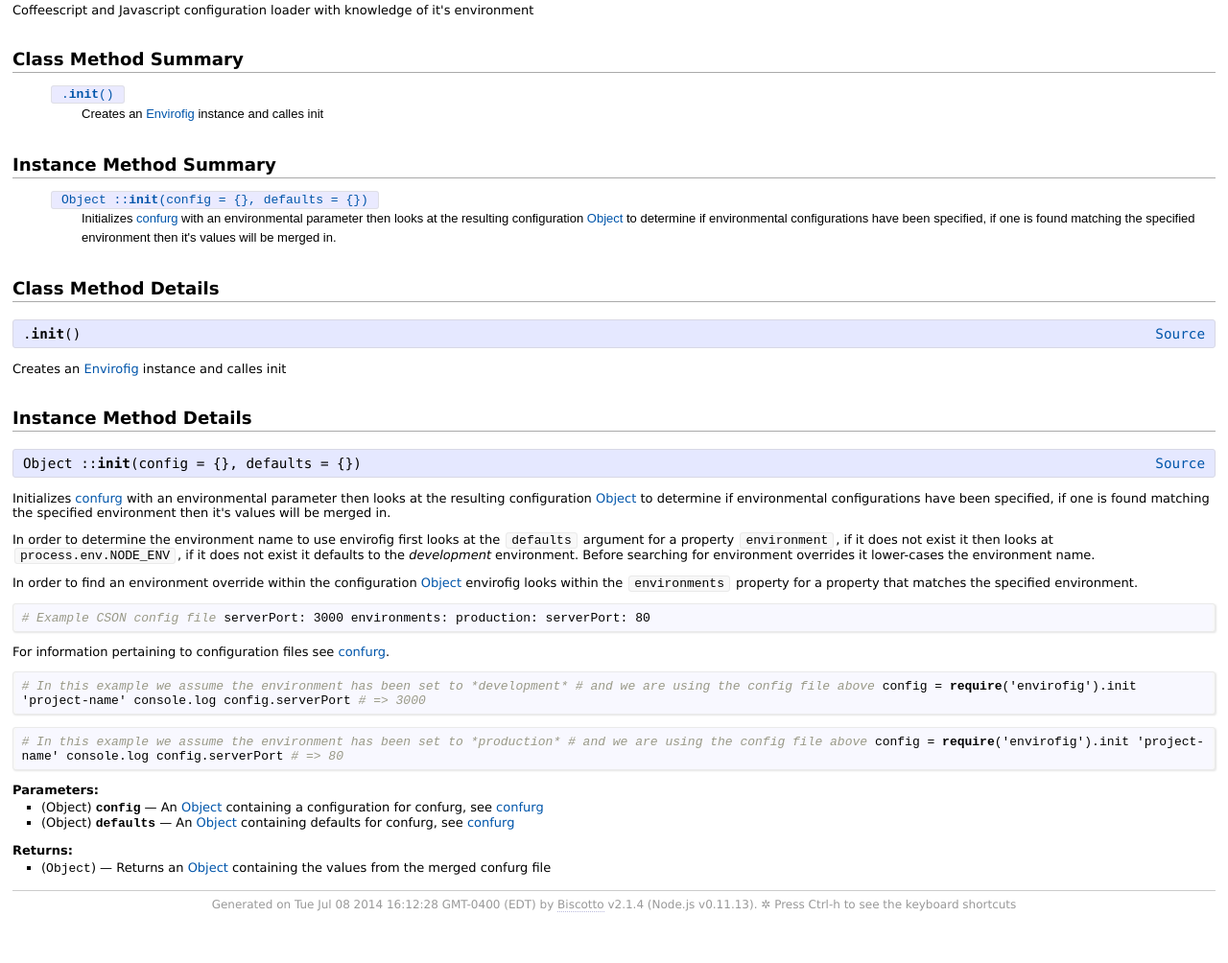
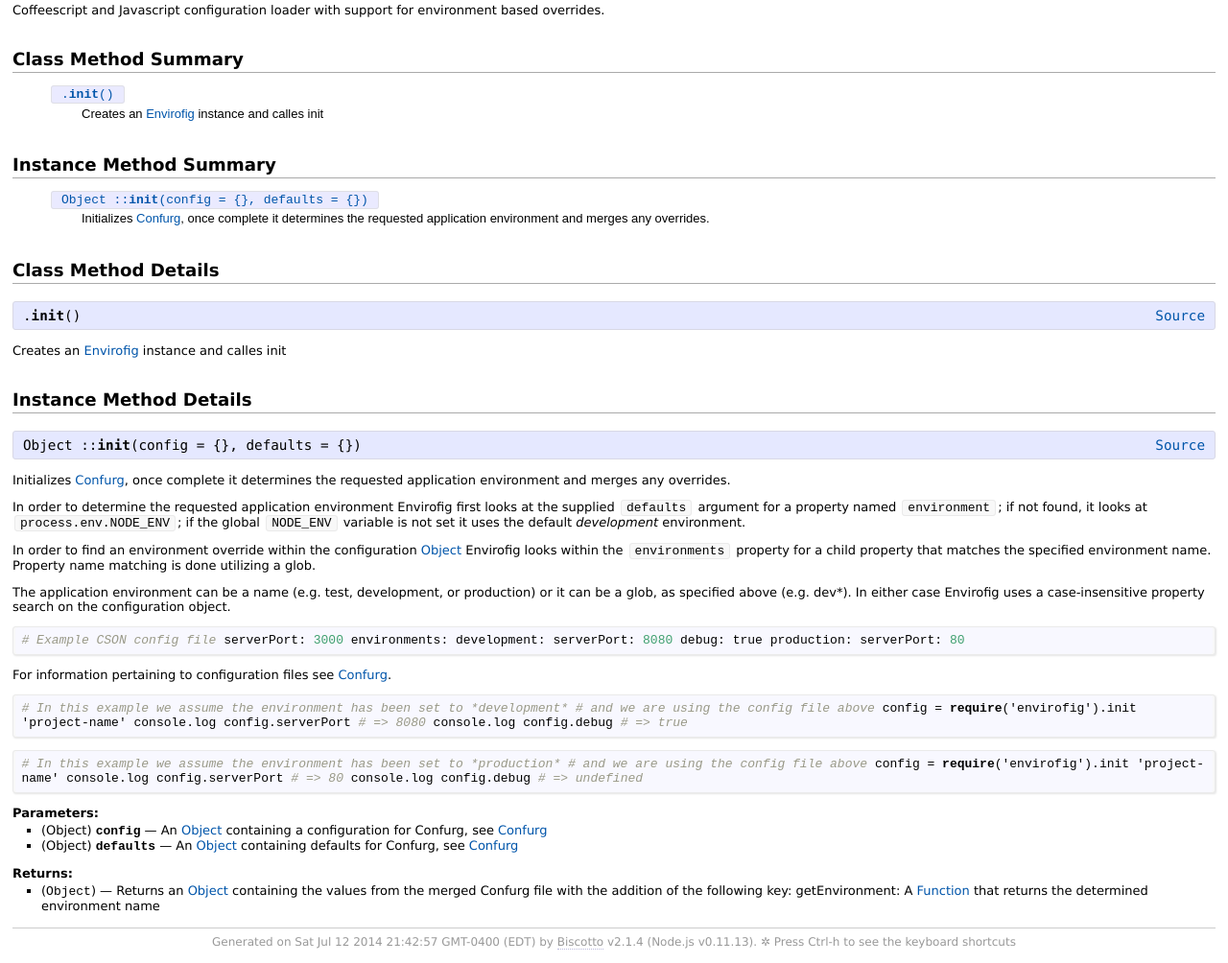
Before and after one commit to mbrio/envirofig, a plain HTML site: page classes/Envirofig.html in a window 1280 px wide. Shown: the part 192-1196 px from the top of the page at 96% size. Before the commit the page ends 1157 px from the top, so only its background shows below. Drawn offline with Linux system fonts and the light colour scheme.

Commit message:
Update docs

```diff
--- a/classes/Envirofig.html
+++ b/classes/Envirofig.html
@@ -115,7 +115,7 @@
       </table>
       <h2>Overview</h2>
       <div class='docstring'>
-  <p>Coffeescript and Javascript configuration loader with knowledge of it&#39;s environment</p>
+  <p>Coffeescript and Javascript configuration loader with support for environment based overrides.</p>
 </div>
 <div class='tags'>
 </div>
@@ -141,7 +141,7 @@
       </a>
     </span>
     <span class='desc'>
-      Initializes <a href="https://github.com/awnist/confurg">confurg</a> with an environmental parameter then looks at the resulting configuration <a href='https://developer.mozilla.org/en-US/docs/JavaScript/Reference/Global_Objects/Object'>Object</a> to determine if environmental configurations have been specified, if one is found matching the specified environment then it&#39;s values will be merged in.
+      Initializes <a href="https://github.com/awnist/confurg">Confurg</a>, once complete it determines the requested application environment and merges any overrides.
     </span>
   </li>
 </ul>
@@ -151,7 +151,8 @@
     <p class='signature' id='init-class'>
       .<strong>init</strong>()
       <a class='gh-link' href='https:&#47;&#47;github.com&#47;mbrio&#47;envirofig
-&#47;blob&#47;master/src&#47;envirofig.coffee#L68'>Source</a>
+&#47;blob&#47;v0.1.2
+/src&#47;envirofig.coffee#L90'>Source</a>
     </p>
     <div class='docstring'>
   <p>Creates an <a href='../classes/Envirofig.html'>Envirofig</a> instance and calles init</p>
@@ -166,32 +167,44 @@
     <p class='signature' id='init-instance'>
       Object ::<strong>init</strong>(config = {}, defaults = {})
       <a class='gh-link' href='https:&#47;&#47;github.com&#47;mbrio&#47;envirofig
-&#47;blob&#47;master/src&#47;envirofig.coffee#L56'>Source</a>
+&#47;blob&#47;v0.1.2
+/src&#47;envirofig.coffee#L70'>Source</a>
     </p>
     <div class='docstring'>
-  <p>Initializes <a href="https://github.com/awnist/confurg">confurg</a> with an environmental parameter then looks at the resulting configuration <a href='https://developer.mozilla.org/en-US/docs/JavaScript/Reference/Global_Objects/Object'>Object</a> to determine if environmental configurations have been specified, if one is found matching the specified environment then it&#39;s values will be merged in.</p><p>In order to determine the environment name to use envirofig first looks
-at the <code>defaults</code> argument for a property <code>environment</code>, if it does not
-exist it then looks at <code>process.env.NODE_ENV</code>, if it does not exist it
-defaults to the <em>development</em> environment. Before searching for environment
-overrides it lower-cases the environment name.</p><p>In order to find an environment override within the configuration <a href='https://developer.mozilla.org/en-US/docs/JavaScript/Reference/Global_Objects/Object'>Object</a>
-envirofig looks within the <code>environments</code> property for a property that
-matches the specified environment.</p><pre><code class="lang-coffee"># Example CSON config file
+  <p>Initializes <a href="https://github.com/awnist/confurg">Confurg</a>, once complete it determines the requested application environment and merges any overrides.</p><p>In order to determine the requested application environment Envirofig first
+looks at the supplied <code>defaults</code> argument for a property named
+<code>environment</code>; if not found, it looks at <code>process.env.NODE_ENV</code>; if the
+global <code>NODE_ENV</code> variable is not set it uses the default <em>development</em>
+environment.</p><p>In order to find an environment override within the configuration <a href='https://developer.mozilla.org/en-US/docs/JavaScript/Reference/Global_Objects/Object'>Object</a>
+Envirofig looks within the <code>environments</code> property for a child property that
+matches the specified environment name. Property name matching is done
+utilizing a glob.</p><p>The application environment can be a name (e.g. test, development, or
+production) or it can be a glob, as specified above (e.g. dev*). In either
+case Envirofig uses a case-insensitive property search on the configuration
+object.</p><pre><code class="lang-coffee"># Example CSON config file
 serverPort: 3000
 environments:
+development:
+  serverPort: 8080
+  debug: true
 production:
   serverPort: 80
 </code></pre><p>For information pertaining to configuration files see
-<a href="https://github.com/awnist/confurg">confurg</a>.</p><pre><code class="lang-coffee"># In this example we assume the environment has been set to *development*
+<a href="https://github.com/awnist/confurg">Confurg</a>.</p><pre><code class="lang-coffee"># In this example we assume the environment has been set to *development*
 # and we are using the config file above
 config = require(&#39;envirofig&#39;).init &#39;project-name&#39;
 console.log config.serverPort
-# =&gt; 3000
+# =&gt; 8080
+console.log config.debug
+# =&gt; true
 </code></pre>
 <pre><code class="lang-coffee"># In this example we assume the environment has been set to *production*
 # and we are using the config file above
 config = require(&#39;envirofig&#39;).init &#39;project-name&#39;
 console.log config.serverPort
 # =&gt; 80
+console.log config.debug
+# =&gt; undefined
 </code></pre>
 
 </div>
@@ -202,13 +215,13 @@
       <span class='type'>(Object)</span>
       <span class='name'>config</span>
       &mdash;
-      <span class='desc'>An <a href='https://developer.mozilla.org/en-US/docs/JavaScript/Reference/Global_Objects/Object'>Object</a> containing a configuration for confurg, see <a href="https://github.com/awnist/confurg">confurg</a></span>
+      <span class='desc'>An <a href='https://developer.mozilla.org/en-US/docs/JavaScript/Reference/Global_Objects/Object'>Object</a> containing a configuration for Confurg, see <a href="https://github.com/awnist/confurg">Confurg</a></span>
     </li>
     <li>
       <span class='type'>(Object)</span>
       <span class='name'>defaults</span>
       &mdash;
-      <span class='desc'>An <a href='https://developer.mozilla.org/en-US/docs/JavaScript/Reference/Global_Objects/Object'>Object</a> containing defaults for confurg, see <a href="https://github.com/awnist/confurg">confurg</a></span>
+      <span class='desc'>An <a href='https://developer.mozilla.org/en-US/docs/JavaScript/Reference/Global_Objects/Object'>Object</a> containing defaults for Confurg, see <a href="https://github.com/awnist/confurg">Confurg</a></span>
     </li>
   </ul>
   <h3>Returns:</h3>
@@ -217,7 +230,9 @@
       <span class='type'></span>
       (<tt>Object</tt>)
       &mdash;
-      <span class='desc'>Returns an <a href='https://developer.mozilla.org/en-US/docs/JavaScript/Reference/Global_Objects/Object'>Object</a> containing the values from the merged confurg file</span>
+      <span class='desc'>Returns an <a href='https://developer.mozilla.org/en-US/docs/JavaScript/Reference/Global_Objects/Object'>Object</a> containing the values from the merged Confurg file with
+the addition of the following key:
+getEnvironment: A <a href='https://developer.mozilla.org/en-US/docs/JavaScript/Reference/Global_Objects/Function'>Function</a> that returns the determined environment name</span>
     </li>
   </ul>
 </div>
@@ -226,7 +241,7 @@
     </div>
     <div id='footer'>
   Generated on
-  Tue Jul 08 2014 16:12:28 GMT-0400 (EDT)
+  Sat Jul 12 2014 21:42:57 GMT-0400 (EDT)
   by
   <a href='https://github.com/gjtorikian/biscotto' title='TomDoc-CoffeeScript API documentation generator'>Biscotto</a>
   v2.1.4
```
Also changed, not shown: LICENSE.html (+1 -1 lines), README.md.html (+2 -2 lines), class_index.html (+1 -1 lines).
